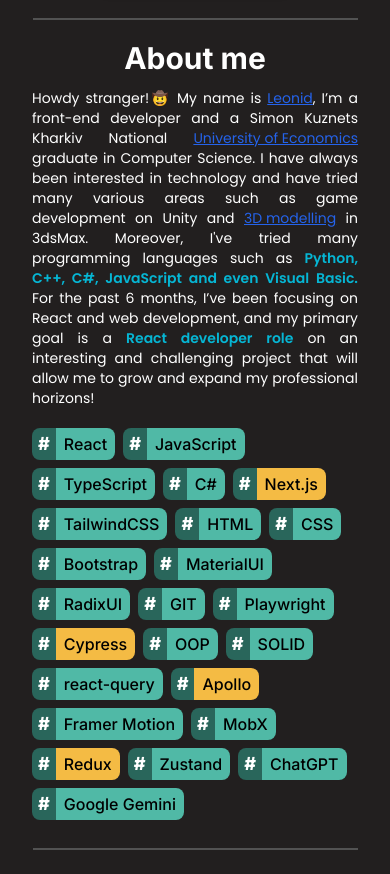
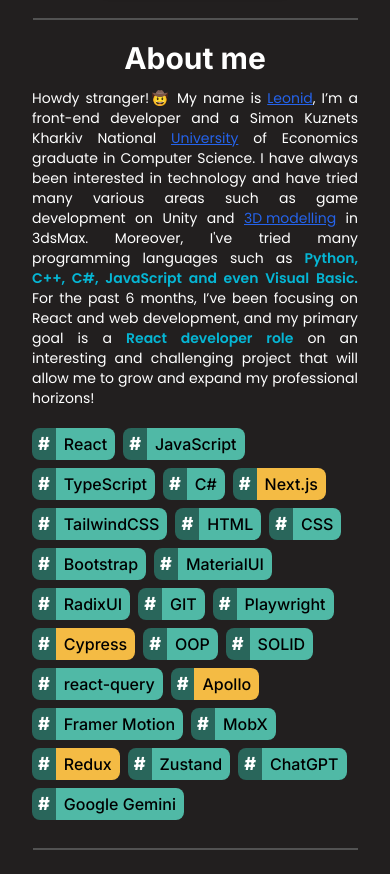
Before and after one commit to leonjretr/portfolio-react, a React (Vite) app: page / in a window 390 px wide. Shown: the part 882-1756 px from the top of the page. Built offline with nearby package versions, Linux system fonts and the light colour scheme; no server answers.

Commit message:
Added: Mobile navigation fixed, RandomText.tsx fixed on mobiles

```diff
--- a/src/components/texts/AboutText.tsx
+++ b/src/components/texts/AboutText.tsx
@@ -26,9 +26,9 @@ const AboutText = () => {
             title={"About university"}
             description={"KNUE is the largest economic higher educational and research institution in Eastern Ukraine. Follow the link below:"}>
             <span className={"underline text-sm md:text-base lg:text-lg hover:no-underline text-blue-600 cursor-pointer"}>
-                 University of Economics
+                 University
             </span>
-        </Popover> graduate in Computer Science.
+        </Popover> of Economics graduate in Computer Science.
             I have always been interested in technology and have tried many various areas
             such as game development on Unity and <Popover
             img={project3D}
```
